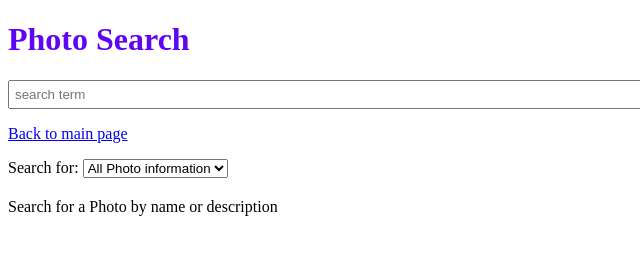
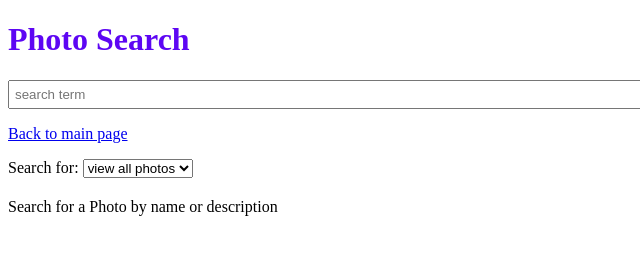
Before and after one commit to MnsDej/Group5SearchEngine, a website: page client/index-photos.html in a window 1280 px wide. Shown: the full height of the page, 0-640 px from the left. Drawn offline with Linux system fonts and the light colour scheme.

Commit message:
Update index-photos.html

```diff
--- a/client/index-photos.html
+++ b/client/index-photos.html
@@ -16,10 +16,7 @@
 <p>
     Search for:
     <select name="searchType">
-      <option value="all">All Photo information</option>
-      <option value="ISO">ISO</option>
-      <option value="Location">Location</option>
-      <option value="title">PhotoTitle</option>53
+      <option value="all">view all photos</option>
     </select>
   </p>
 </form>
```
